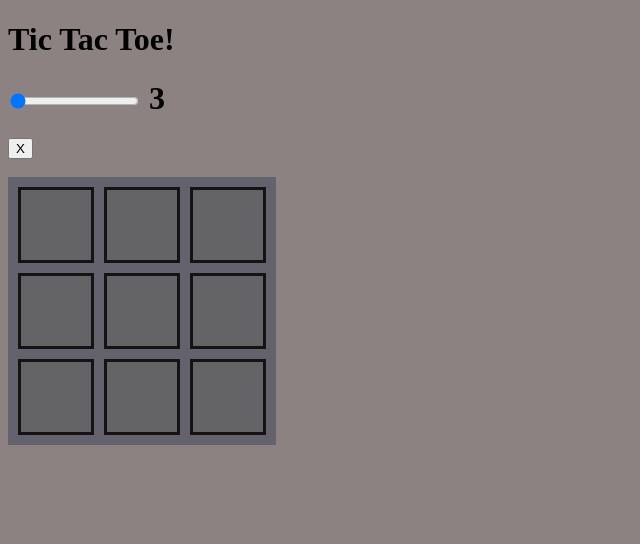
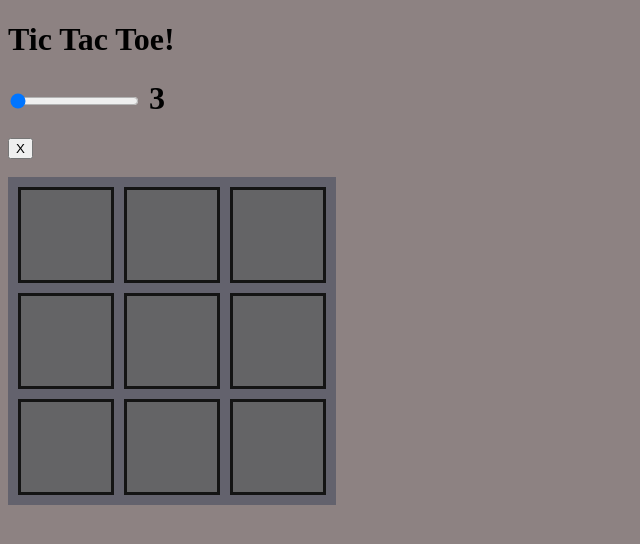
Before and after one commit to mr-hanzla/pypages, a Python web app: template py-main/templates/tic-tac-toe/index.html in a window 1280 px wide. Shown: the top 544 px of the page, without its empty margins (0-640 px from the left). Run offline with Jinja, Linux system fonts and the light colour scheme; the template is opened without the code that fills it, so the values that code supplies are empty.

Commit message:
adjust the padding

```diff
--- a/py-main/templates/tic-tac-toe/index.html
+++ b/py-main/templates/tic-tac-toe/index.html
@@ -15,8 +15,8 @@
       color: rgb(199, 201, 116);
       background-color: rgba(100, 100, 100, 0.8);
       border: 3px solid rgba(0, 0, 0, 0.8);
-      padding: 20px;
-      font-size: 30px;
+      padding: 30px 30px;
+      font-size: 20px;
       text-align: center;
       width: 30px;
       height: 30px;
```
